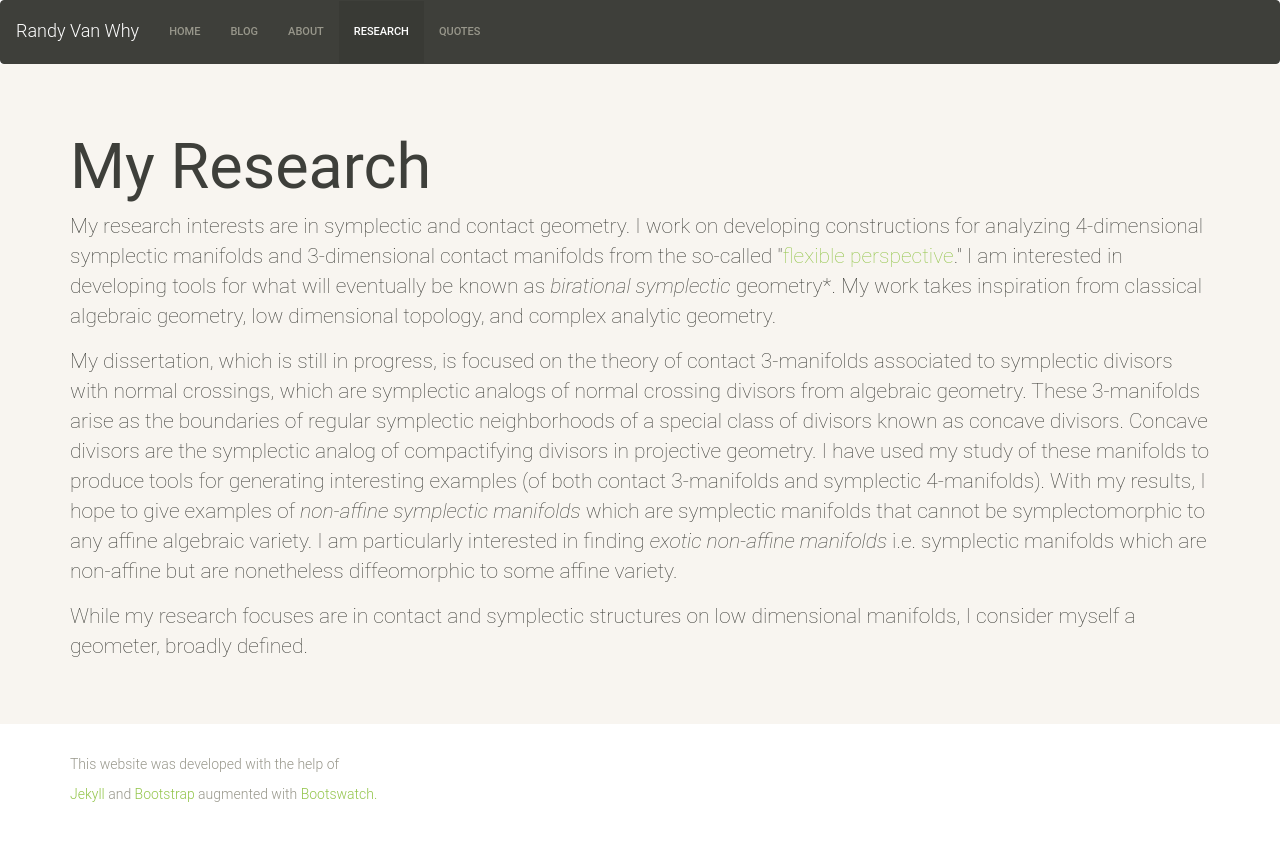
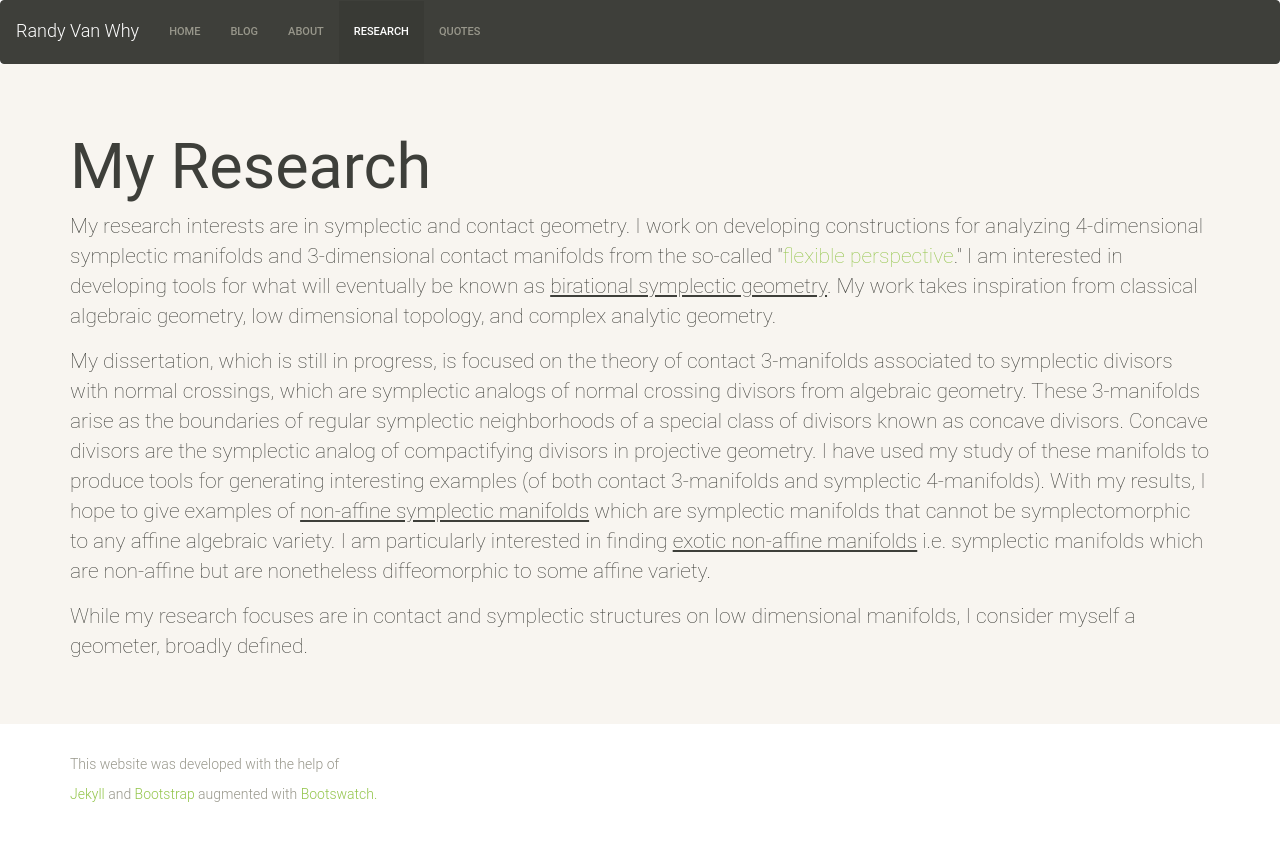
Before and after one commit to rvanwhy/rvanwhy.github.io, a Jekyll site: the page built from 03-research.md, in a window 1280 px wide. Shown: the top 841 px of the page. Built offline with Jekyll 4.4.1, drawn with Linux system fonts in a browser that asks for light colours; nearby versions of some CDN libraries.

Commit message:
FIX: Italics to underline

```diff
--- a/03-research.md
+++ b/03-research.md
@@ -7,10 +7,10 @@
 <div class="special jumbotron">
   <div class="container">
 <h1>My Research</h1>
-<p> My research interests are in symplectic and contact geometry. I work on developing constructions for analyzing 4-dimensional symplectic manifolds and 3-dimensional contact manifolds from the so-called "<a href="https://link.springer.com/chapter/10.1007/978-3-030-13609-3_13">flexible perspective</a>." I am interested in developing tools for what will eventually be known as <i>birational symplectic</i> geometry*. My work takes inspiration from classical algebraic geometry, low dimensional topology, and complex analytic geometry.
+<p> My research interests are in symplectic and contact geometry. I work on developing constructions for analyzing 4-dimensional symplectic manifolds and 3-dimensional contact manifolds from the so-called "<a href="https://link.springer.com/chapter/10.1007/978-3-030-13609-3_13">flexible perspective</a>." I am interested in developing tools for what will eventually be known as <u>birational symplectic geometry</u>. My work takes inspiration from classical algebraic geometry, low dimensional topology, and complex analytic geometry.
 
 <p> My dissertation, which is still in progress, is focused on the theory of contact 3-manifolds associated to symplectic divisors with normal crossings, which are symplectic analogs of normal crossing divisors from algebraic geometry. These 3-manifolds arise as the boundaries of regular symplectic neighborhoods of a special class of divisors known as concave divisors. Concave divisors are the symplectic analog of compactifying divisors in projective geometry. I have used my
 study of these manifolds to produce tools for generating interesting examples (of both contact 3-manifolds and symplectic 4-manifolds). With my results,
-I hope to give examples of <i>non-affine symplectic manifolds</i> which are symplectic manifolds that cannot be symplectomorphic to any affine algebraic variety. I am particularly interested in finding <i>exotic non-affine manifolds</i> i.e. symplectic manifolds which are non-affine but are nonetheless diffeomorphic to some affine variety.
+I hope to give examples of <u>non-affine symplectic manifolds</u> which are symplectic manifolds that cannot be symplectomorphic to any affine algebraic variety. I am particularly interested in finding <u>exotic non-affine manifolds</u> i.e. symplectic manifolds which are non-affine but are nonetheless diffeomorphic to some affine variety.
 
 <p> While my research focuses are in contact and symplectic structures on low dimensional manifolds, I consider myself a geometer, broadly defined.
```
